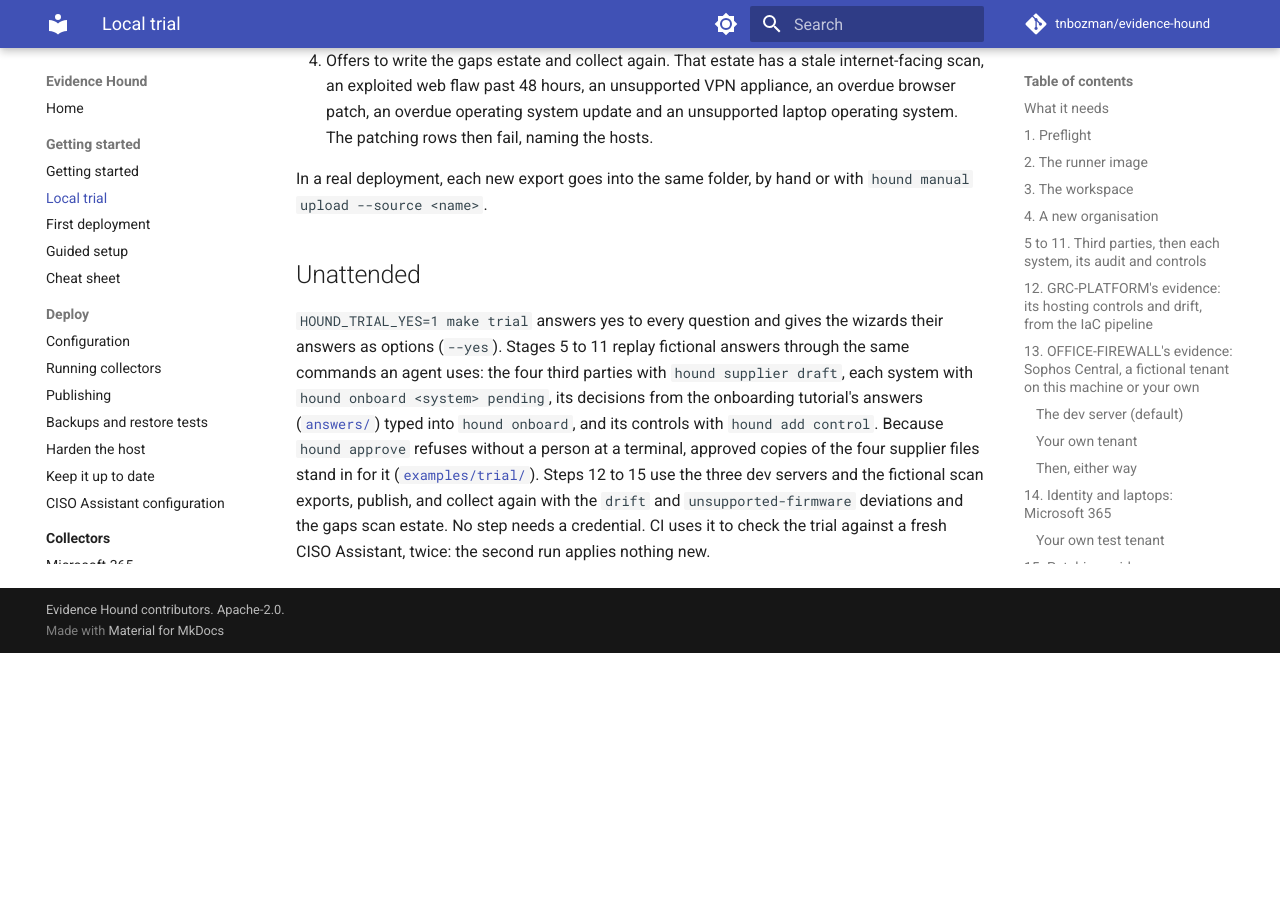
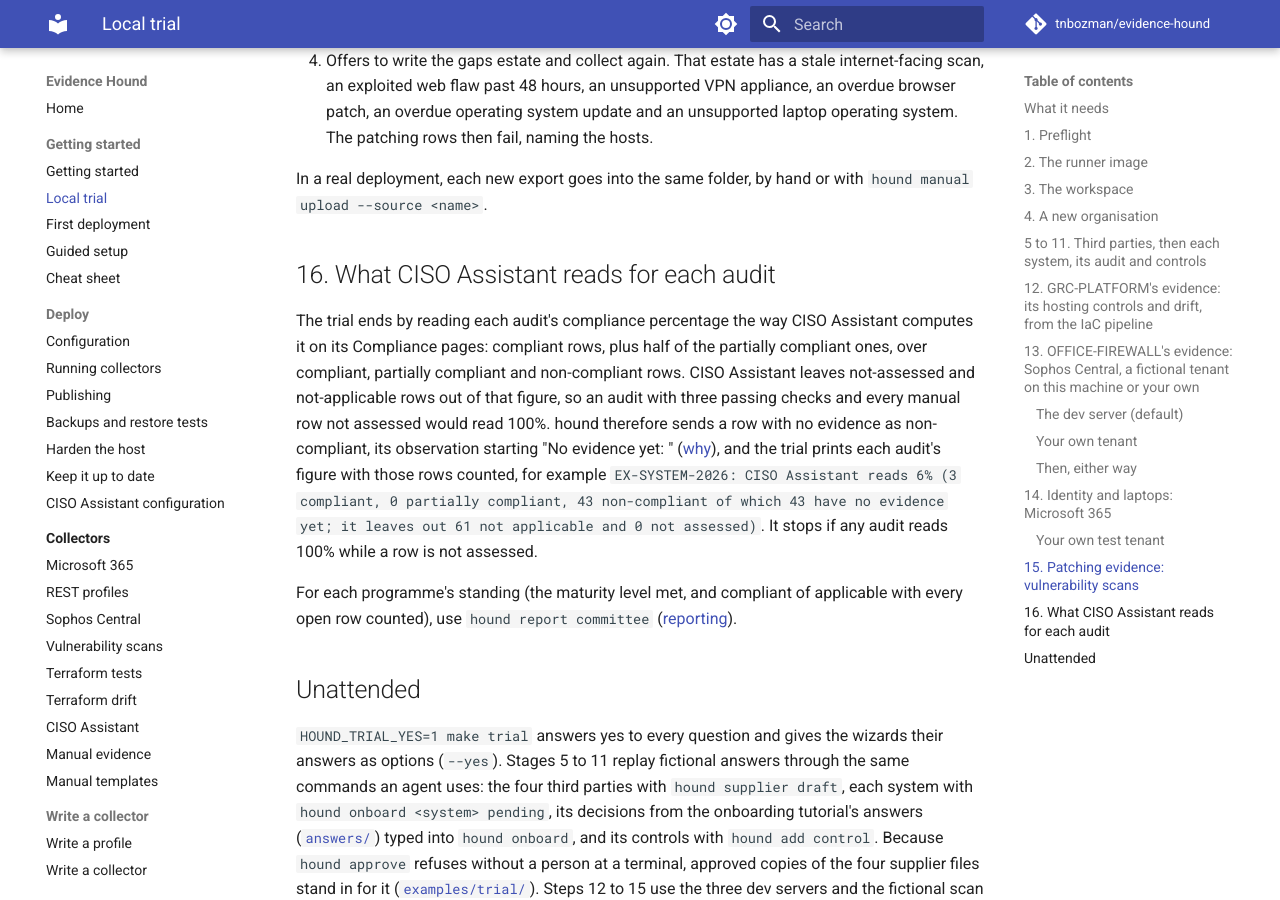
Before and after one commit to tnbozman/evidence-hound, an MkDocs documentation site: the page built from docs/tutorials/local-trial.md, in a window 1280 px wide and 900 px high, scrolled down 8723 px. Built offline with MkDocs 1.6.1 and Material for MkDocs 9.7.7, drawn with Linux system fonts in a browser that asks for light colours; comment, search, counter and statistics services are not loaded; before the commit the page ends 9376 px from its top, so only the background shows below that.

Commit message:
feat(s15-14): the trial ends by reading each audit's percentage as CISO Assistant computes it, rows with no evidence counted, and stops on a 100% over rows not assessed [green]
Co-Authored-By: Claude Opus 5.5 <noreply@anthropic.com>
Claude-Session: https://claude.ai/code/session_01QC7Mi88DCzDgw6LYwYAYhv

```diff
--- a/docs/tutorials/local-trial.md
+++ b/docs/tutorials/local-trial.md
@@ -184,6 +184,19 @@ Scanners export files instead of answering an API, so the `vuln-scan` collector
 
 In a real deployment, each new export goes into the same folder, by hand or with `hound manual upload --source <name>`.
 
+## 16. What CISO Assistant reads for each audit
+
+The trial ends by reading each audit's compliance percentage the way CISO Assistant computes it on its Compliance pages: compliant
+rows, plus half of the partially compliant ones, over compliant, partially compliant and non-compliant rows. CISO Assistant leaves
+not-assessed and not-applicable rows out of that figure, so an audit with three passing checks and every manual row not assessed
+would read 100%. hound therefore sends a row with no evidence as non-compliant, its observation starting "No evidence yet: "
+([why](../scope.md#no-evidence-is-not-compliance)), and the trial prints each audit's figure with those rows counted, for example
+`EX-SYSTEM-2026: CISO Assistant reads 6% (3 compliant, 0 partially compliant, 43 non-compliant of which 43 have no evidence yet; it
+leaves out 61 not applicable and 0 not assessed)`. It stops if any audit reads 100% while a row is not assessed.
+
+For each programme's standing (the maturity level met, and compliant of applicable with every open row counted), use
+`hound report committee` ([reporting](../reporting.md#a-programmes-standing)).
+
 ## Unattended
 
 `HOUND_TRIAL_YES=1 make trial` answers yes to every question and gives the wizards their answers as options (`--yes`). Stages 5 to 11 replay fictional answers through the same commands an agent uses: the four third parties with `hound supplier draft`, each system with `hound onboard <system> pending`, its decisions from the onboarding tutorial's answers ([`answers/`](../../examples/onboarding-tutorial/answers)) typed into `hound onboard`, and its controls with `hound add control`. Because `hound approve` refuses without a person at a terminal, approved copies of the four supplier files stand in for it ([`examples/trial/`](../../examples/trial/README.md)). Steps 12 to 15 use the three dev servers and the fictional scan exports, publish, and collect again with the `drift` and `unsupported-firmware` deviations and the gaps scan estate. No step needs a credential. CI uses it to check the trial against a fresh CISO Assistant, twice: the second run applies nothing new.
```
Also changed, not shown: 2 other files.
